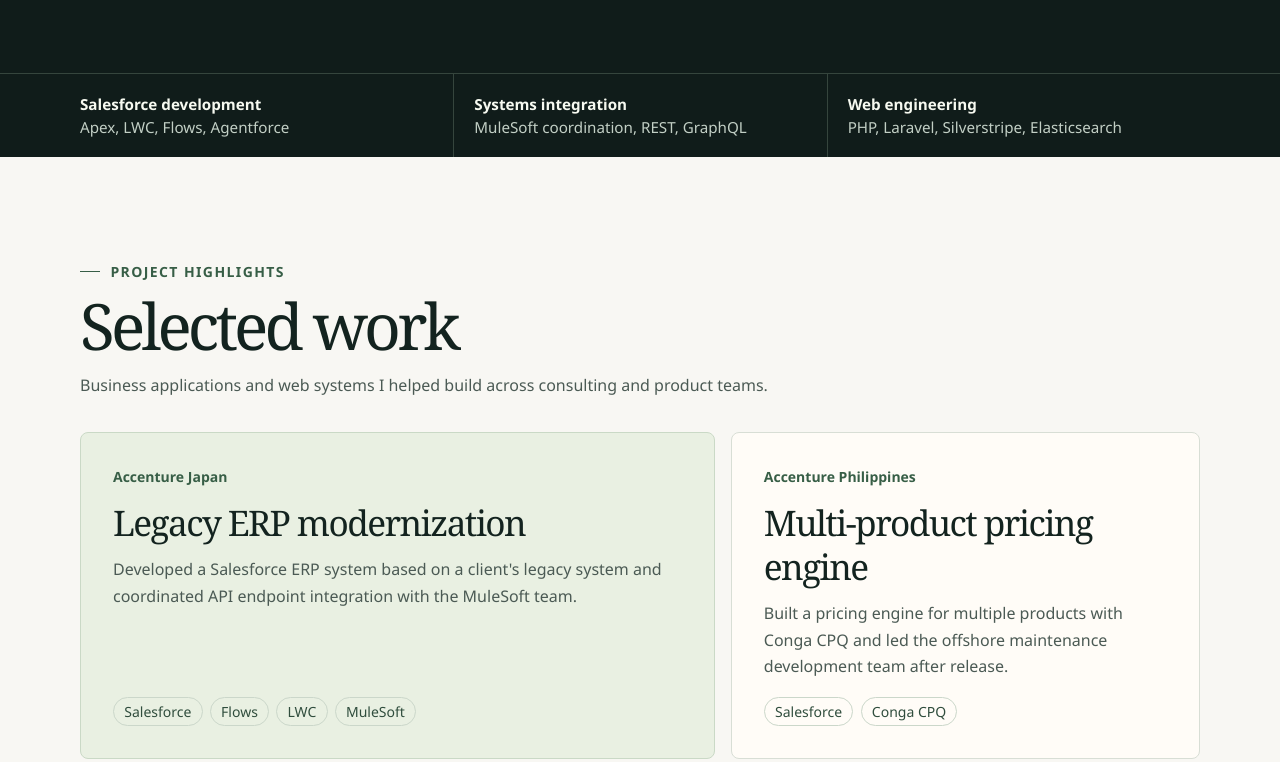
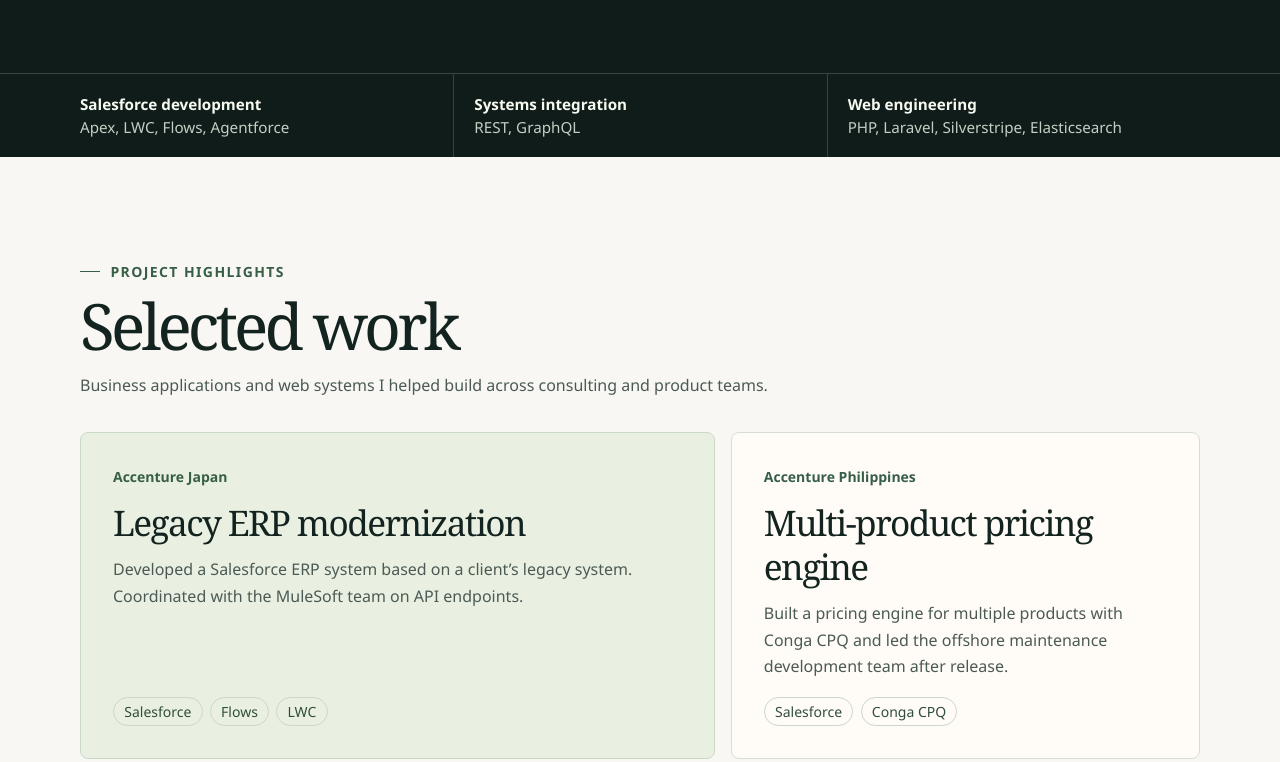
Before and after one commit to Noctis17/portfolio, a plain HTML site: page index.html in a window 1280 px wide. Shown: the part 583-1345 px from the top of the page. Drawn offline with Linux system fonts and the light colour scheme.

Commit message:
Clarify coordination role with the MuleSoft team

```diff
--- a/index.html
+++ b/index.html
@@ -176,7 +176,7 @@
       <div class="focus-bar">
         <ul class="wrap" aria-label="Areas of focus">
           <li><strong>Salesforce development</strong> Apex, LWC, Flows, Agentforce</li>
-          <li><strong>Systems integration</strong> MuleSoft coordination, REST, GraphQL</li>
+          <li><strong>Systems integration</strong> REST, GraphQL</li>
           <li><strong>Web engineering</strong> PHP, Laravel, Silverstripe, Elasticsearch</li>
         </ul>
       </div>
@@ -193,8 +193,8 @@
           <article class="project">
             <p class="meta">Accenture Japan</p>
             <h3>Legacy ERP modernization</h3>
-            <p>Developed a Salesforce ERP system based on a client's legacy system and coordinated API endpoint integration with the MuleSoft team.</p>
-            <ul class="tags" aria-label="Technologies"><li>Salesforce</li><li>Flows</li><li>LWC</li><li>MuleSoft</li></ul>
+            <p>Developed a Salesforce ERP system based on a client’s legacy system. Coordinated with the MuleSoft team on API endpoints.</p>
+            <ul class="tags" aria-label="Technologies"><li>Salesforce</li><li>Flows</li><li>LWC</li></ul>
           </article>
           <article class="project">
             <p class="meta">Accenture Philippines</p>
@@ -226,7 +226,7 @@
         </header>
         <ol class="timeline">
           <li><p class="when">2025–2026</p><div><h3>Technology Analyst (Senior Consultant)</h3><p class="company">Simplus Philippines Inc.</p><p>Salesforce administration and development with Apex, LWC, Flows, and Agentforce. Release management using Change Sets and Gearset.</p></div></li>
-          <li><p class="when">2024–2025</p><div><h3>Packaged App Development Senior Analyst</h3><p class="company">Accenture Japan Ltd.</p><p>Salesforce ERP development and API integration.</p></div></li>
+          <li><p class="when">2024–2025</p><div><h3>Packaged App Development Senior Analyst</h3><p class="company">Accenture Japan Ltd.</p><p>Salesforce ERP development and coordination with the API integration team.</p></div></li>
           <li><p class="when">2022–2025</p><div><h3>Packaged App Development Senior Analyst</h3><p class="company">Accenture Inc. · Philippines</p><p>Salesforce and Conga CPQ development, followed by offshore maintenance team leadership.</p></div></li>
           <li><p class="when">2020–2021</p><div><h3>PHP Developer</h3><p class="company">Deployed Philippines Inc. / BBT Digital · New Zealand</p><p>Silverstripe and GraphQL development for e-commerce and reservations.</p></div></li>
           <li><p class="when">2019–2020</p><div><h3>Back-end Web Developer</h3><p class="company">Media Meter Inc. · Philippines</p><p>REST APIs, search, and web crawlers for media monitoring.</p></div></li>
```
